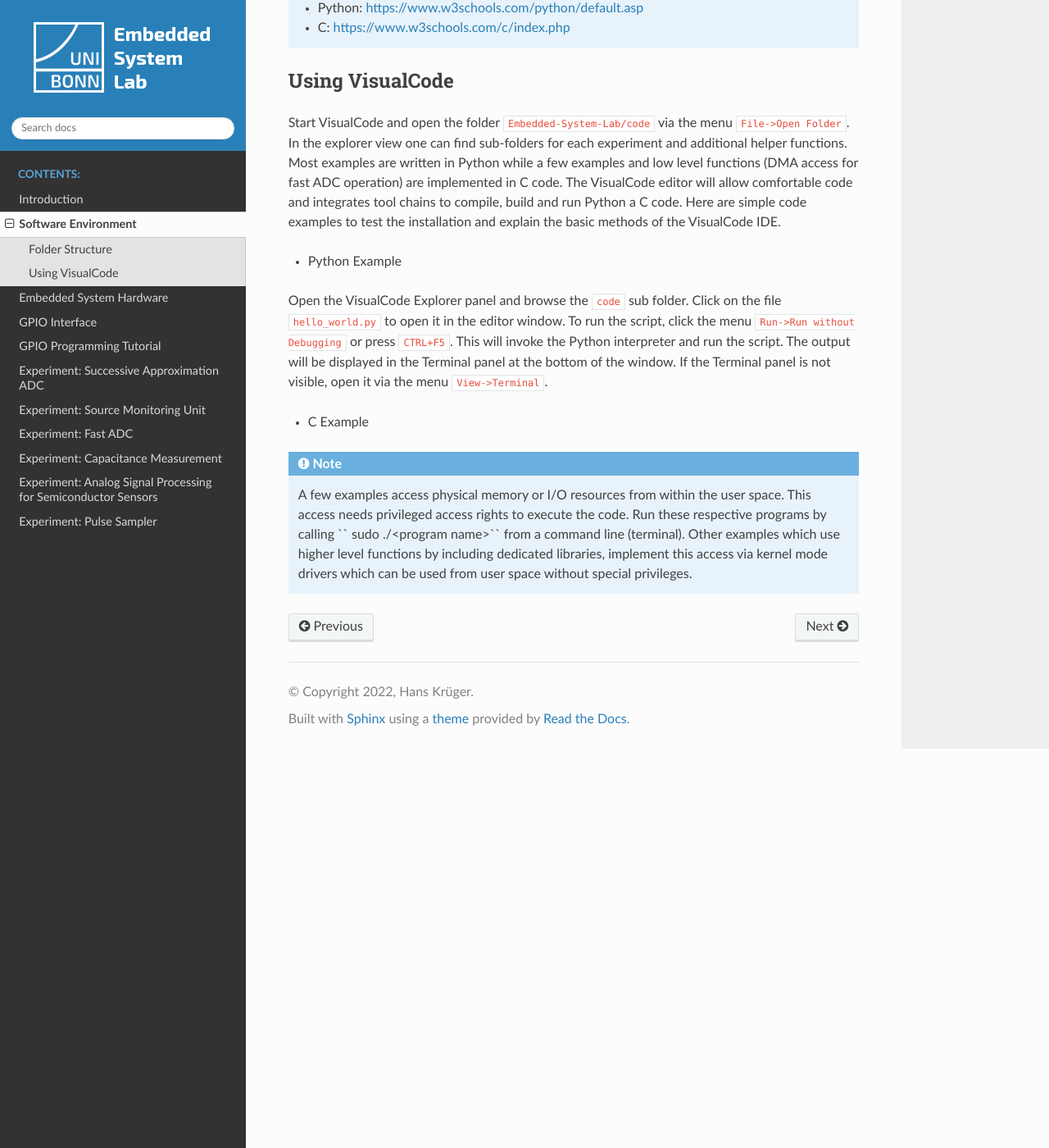
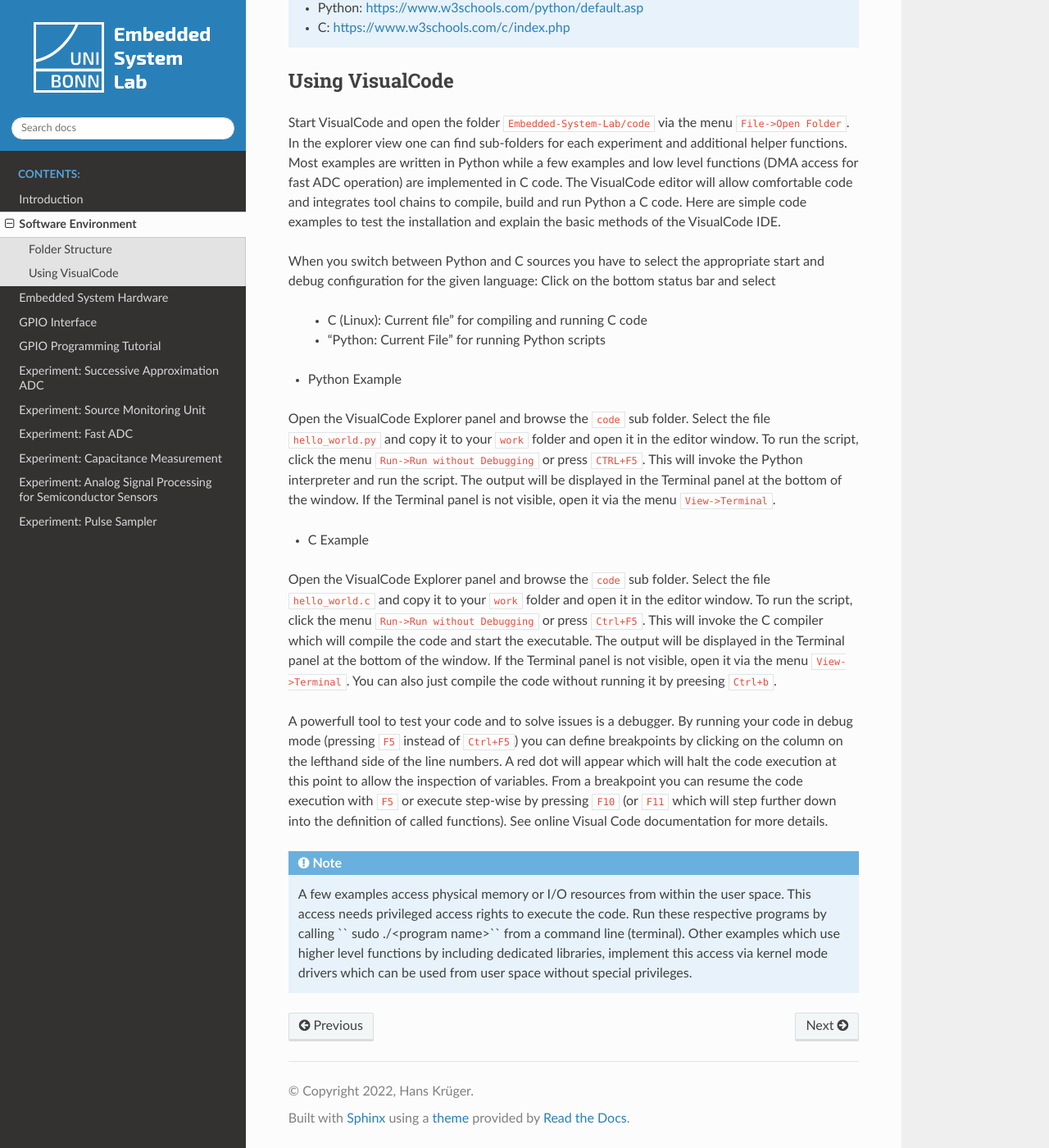
Before and after one commit to SiLab-Bonn/Embedded-System-Lab, a Sphinx documentation site: the page built from docs/source/software-intro.rst, in a window 1280 px wide and 1400 px high, scrolled down 966 px. Shown: the whole window at 82% size. Built offline with Sphinx 7.4.7 and the Read the Docs theme 2.0.0, drawn with Linux system fonts in a browser that asks for light colours.

Commit message:
modified:   docs/source/software-intro.rst

```diff
--- a/docs/source/software-intro.rst
+++ b/docs/source/software-intro.rst
@@ -36,10 +36,18 @@
 ================
 Start VisualCode and open the folder ``Embedded-System-Lab/code`` via the menu ``File->Open Folder``. In the explorer view one can find sub-folders for each experiment and additional helper functions. Most examples are written in Python while a few examples and low level functions (DMA access for fast ADC operation) are implemented in C code. The VisualCode editor will allow comfortable code and integrates tool chains to compile, build and run Python a C code. Here are simple code examples to test the installation and explain the basic methods of the VisualCode IDE.
 
+When you switch between Python and C sources you have to select the appropriate start and debug configuration for the given language: Click on the bottom status bar and select
+
+ - C (Linux): Current file" for compiling and running C code
+ - "Python: Current File" for running Python scripts
+
 - Python Example
-Open the VisualCode Explorer panel and browse the ``code`` sub folder. Click on the file ``hello_world.py`` to open it in the editor window. To run the script, click the menu ``Run->Run without Debugging`` or press ``CTRL+F5``. This will invoke the Python interpreter and run the script. The output will be displayed in the Terminal panel at the bottom of the window. If the Terminal panel is not visible, open it via the menu ``View->Terminal``.
+Open the VisualCode Explorer panel and browse the ``code`` sub folder. Select the file ``hello_world.py`` and copy it to your ``work`` folder and open it in the editor window. To run the script, click the menu ``Run->Run without Debugging`` or press ``CTRL+F5``. This will invoke the Python interpreter and run the script. The output will be displayed in the Terminal panel at the bottom of the window. If the Terminal panel is not visible, open it via the menu ``View->Terminal``.
 
 - C Example
+Open the VisualCode Explorer panel and browse the ``code`` sub folder. Select the file ``hello_world.c`` and copy it to your ``work`` folder and open it in the editor window. To run the script, click the menu ``Run->Run without Debugging`` or press ``Ctrl+F5``. This will invoke the C compiler which will compile the code and start the executable. The output will be displayed in the Terminal panel at the bottom of the window. If the Terminal panel is not visible, open it via the menu ``View->Terminal``. You can also just compile the code without running it by preesing ``Ctrl+b``.
+
+A powerfull tool to test your code and to solve issues is a debugger. By running your code in debug mode (pressing ``F5`` instead of ``Ctrl+F5``) you can define breakpoints by clicking on the column on the lefthand side of the line numbers. A red dot will appear which will halt the code execution at this point to allow the inspection of variables. From a breakpoint you can resume the code execution with ``F5`` or execute step-wise by pressing ``F10`` (or ``F11`` which will step further down into the definition of called functions). See online Visual Code documentation for more details.
 
 .. note::
 
```
